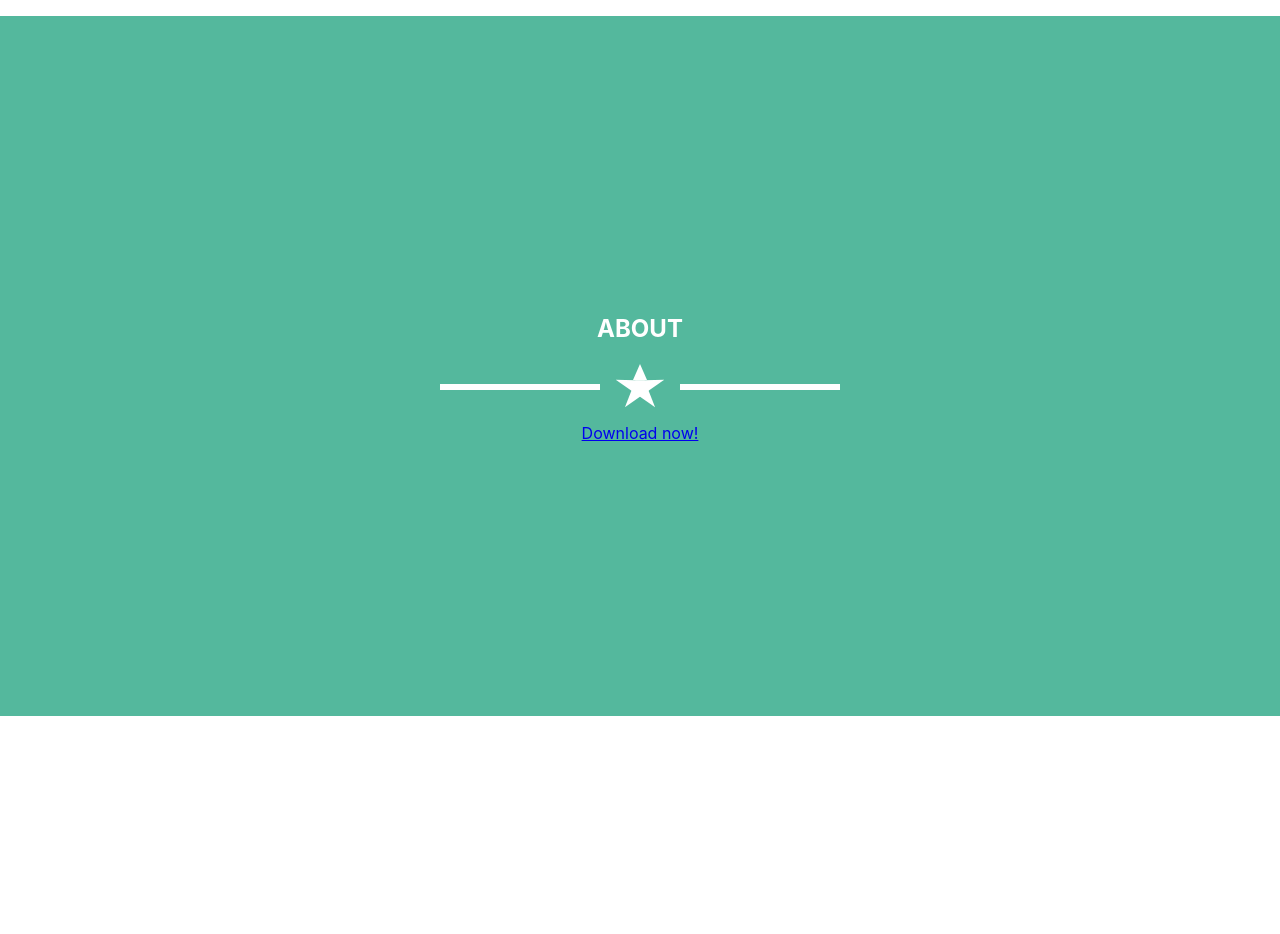
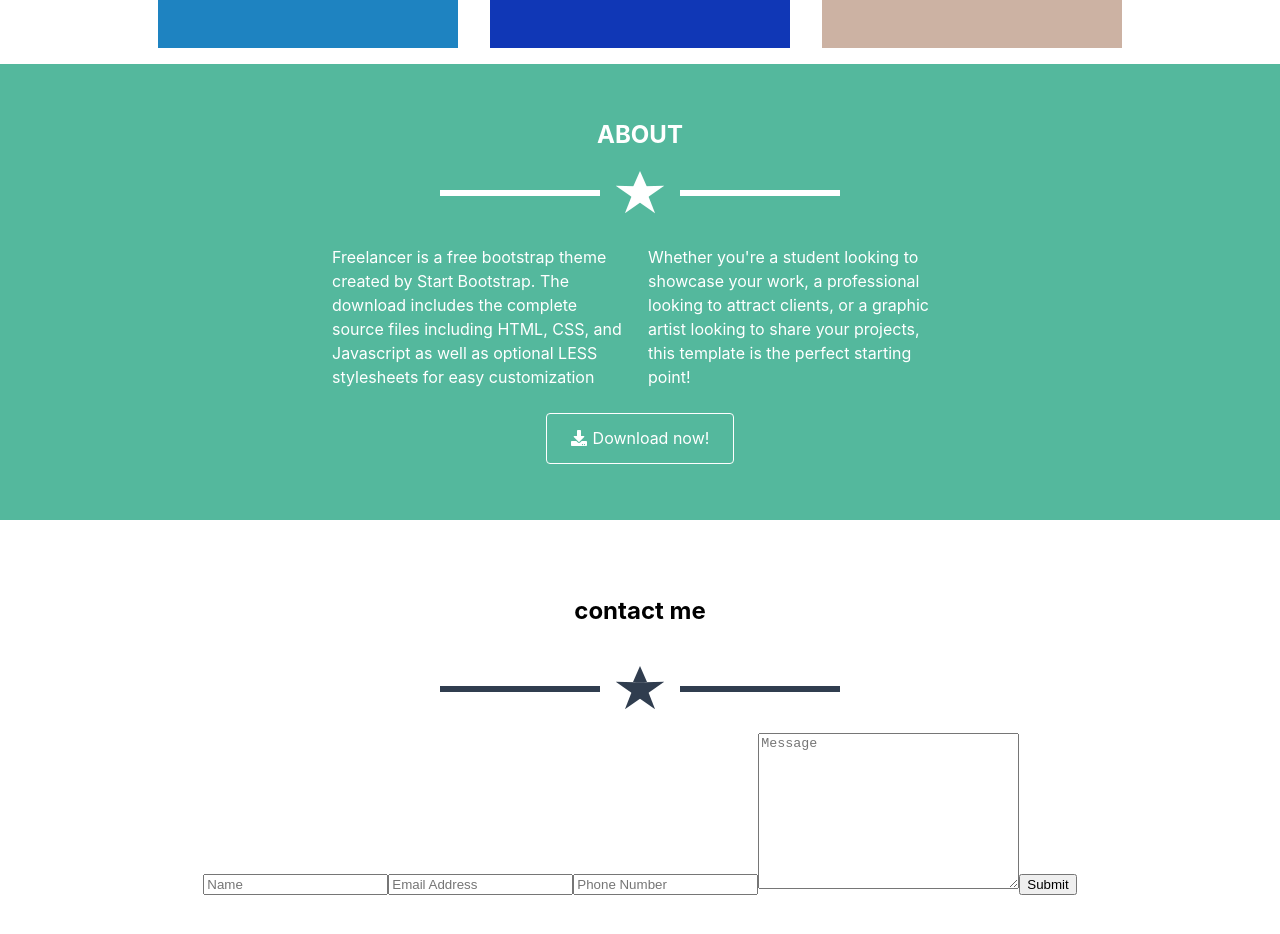
Before and after one commit to kowalus23/interviewme-landing, a React (Create React App) app: page / in a window 1280 px wide. Shown: the part 1342-2276 px from the top of the page. Before the commit the page ends 2078 px from the top, so only its background shows below. Built offline with nearby package versions, Linux system fonts and the light colour scheme.

Commit message:
added font awesome for react, complete about page and now styling for contact, form is done

```diff
--- a/package.json
+++ b/package.json
@@ -3,6 +3,9 @@
   "version": "0.1.0",
   "private": true,
   "dependencies": {
+    "@fortawesome/fontawesome-svg-core": "^1.2.21",
+    "@fortawesome/free-solid-svg-icons": "^5.10.1",
+    "@fortawesome/react-fontawesome": "^0.1.4",
     "node-sass": "^4.12.0",
     "react": "^16.9.0",
     "react-dom": "^16.9.0",
@@ -30,7 +33,6 @@
     ]
   },
   "devDependencies": {
-    "@fortawesome/fontawesome-free": "^5.10.1",
     "react-dev-utils": "^9.0.3"
   }
 }
--- a/src/js/components/About.js
+++ b/src/js/components/About.js
@@ -1,8 +1,14 @@
 import React from 'react';
+
+import {faDownload} from "@fortawesome/free-solid-svg-icons";
+import {FontAwesomeIcon} from "@fortawesome/react-fontawesome"
+
 import '../../styles/components/About.scss'
 
 const About = ({info}) => {
   const {title, contentText, downloadFile} = info;
+  const text = contentText.map((text, i) => <p key={i}>{text}</p>);
+
   return (
     <>
       <section className="about">
@@ -15,11 +21,10 @@ const About = ({info}) => {
               <div className="star-content__star"/>
             </div>
             <div className="about__content__description">
-              <p></p>
-              <p></p>
+              {text}
             </div>
             <a className="about__content--button" href={downloadFile} download>
-              <i className="fas fa-download"></i> Download now!
+              <FontAwesomeIcon style={{marginRight: '6px'}} icon={faDownload}/>Download now!
             </a>
           </div>
         </div>
--- a/src/js/components/Contact.js
+++ b/src/js/components/Contact.js
@@ -1,11 +1,65 @@
-import React from 'react';
+import React, {useState} from 'react';
+import '../../styles/components/Contact.scss'
 
-const Contact = ({title}) => {
+const Footer = ({info}) => {
+  const {title} = info;
+  const [name, setName] = useState({});
+  const [email, setEmail] = useState({});
+  const [phone, setPhone] = useState({});
+  const [message, setMessage] = useState({});
+
+  const handleOnChange = ({target}) => {
+    if (target.getAttribute('name') === 'name') {
+      setName(target.value);
+    } else if (target.getAttribute('name') === 'email') {
+      setEmail(target.value);
+    } else if (target.getAttribute('name') === 'phone') {
+      setPhone(target.value);
+    } else if (target.getAttribute('name') === 'message') {
+      setMessage(target.value);
+    }
+  };
+
+  const handleSubmit = (event) => {
+    event.preventDefault();
+    const form = event.target;
+    fetch('/', {
+      method: 'POST',
+      headers: {'Content-Type': 'application/x-www-form-urlencoded'},
+      body: JSON.stringify({
+        name,
+        email,
+        phone,
+        message,
+      }),
+    })
+      .then(() => form.getAttribute('action'))
+      .catch(error => {
+        console.error(error);
+      });
+  };
+
   return (
     <>
-      <h2>{title}</h2>
+      <section className="contact">
+        <div className="container">
+          <div className="contact__content">
+            <h2>{title}</h2>
+            <div className="star-content">
+              <div className="star-content__star"/>
+            </div>
+            <form action="/" onSubmit={handleSubmit}>
+              <input name="name" type="text" placeholder="Name" onChange={handleOnChange}/>
+              <input name="email" type="email" placeholder="Email Address" onChange={handleOnChange}/>
+              <input name="phone" type="text" placeholder="Phone Number" onChange={handleOnChange}/>
+              <textarea name="message" placeholder="Message" cols="30" rows="10" onChange={handleOnChange}/>
+              <input type="submit"/>
+            </form>
+          </div>
+        </div>
+      </section>
     </>
   )
 };
 
-export default Contact;
+export default Footer;
--- a/src/js/components/Footer.js
+++ b/src/js/components/Footer.js
@@ -1,9 +1,19 @@
 import React from 'react';
 
-const Footer = ({title}) => {
+const Footer = ({info}) => {
+  console.log(info)
+  const {title} = info;
+
   return (
     <>
-      <h2>{title}</h2>
+      <section className="contact">
+        <div className="container">
+          <div className="contact__content">
+
+
+          </div>
+        </div>
+      </section>
     </>
   )
 };
--- a/src/js/texts.js
+++ b/src/js/texts.js
@@ -83,7 +83,6 @@ export const texts =
     },
     contact: {
       title: 'contact me',
-      form: ['Name', 'Email Address', 'Phone Number', 'Message']
     },
     footer: {
       location: 'location',
--- a/src/styles/_space-star.scss
+++ b/src/styles/_space-star.scss
@@ -1,5 +1,6 @@
 .star-content {
   position: relative;
+  margin: 1.5em 0;
   height: 40px;
   width: 40px;
   display: flex;
--- a/src/styles/components/About.scss
+++ b/src/styles/components/About.scss
@@ -2,17 +2,39 @@
 @import "../space-star";
 
 .about {
-  @include widthAndHeight(100%, 700px);
+  @include widthAndHeight(100%, 100%);
   background-color: $primary-color;
 
   &__content {
     @include flexible(flex, center, center, column, null);
     @include widthAndHeight(null, 100%);
+    padding: 3.5em 1em;
 
     &__title {
       margin: 0;
-      padding: 1em;
       color: $text-contrast;
+    }
+
+    &__description {
+      @include flexible(flex, center, null, null, wrap);
+      color: $text-contrast;
+      margin-bottom: 1em;
+
+      p {
+        color: inherit;
+        max-width: 316px;
+        line-height: 1.5;
+        margin: 0;
+        padding: 0.5em;
+      }
+    }
+
+    &--button {
+      text-decoration: none;
+      color: $text-contrast;
+      border: 1px solid $tertiary-color;
+      padding: 0.9em 1.5em;
+      border-radius: 4px;
     }
   }
 }
--- a/src/styles/components/Contact.scss
+++ b/src/styles/components/Contact.scss
@@ -0,0 +1,36 @@
+@import "../variables";
+@import "../space-star";
+
+.contact {
+  @include widthAndHeight(100%, 100%);
+  background-color: $tertiary-color;
+
+  &__content {
+    @include flexible(flex, center, center, column, null);
+    @include widthAndHeight(null, 100%);
+    padding: 3.5em 1em;
+
+    &__title {
+      margin: 0;
+      color: $text-contrast;
+    }
+
+    .star-content {
+      &__star {
+        border-bottom: 0.7em solid $secondary-color;
+
+        &::before, &::after {
+          border-bottom: 0.7em solid $secondary-color;
+        }
+      }
+
+      &::after {
+        background-color: $secondary-color;
+      }
+
+      &::before {
+        background-color: $secondary-color;
+      }
+    }
+  }
+}
```
Also changed, not shown: 1 other file (tests, documents, lock files or other folders).
